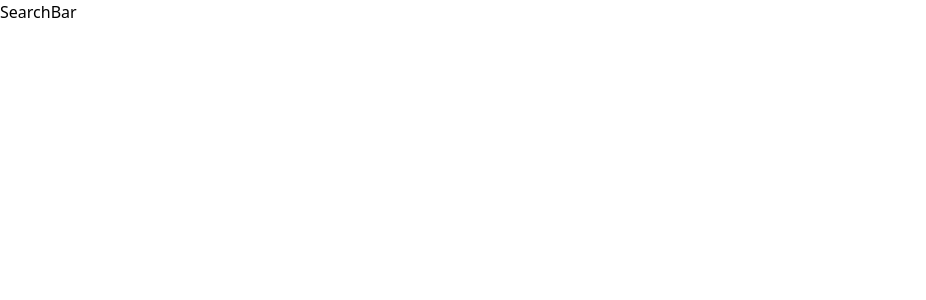
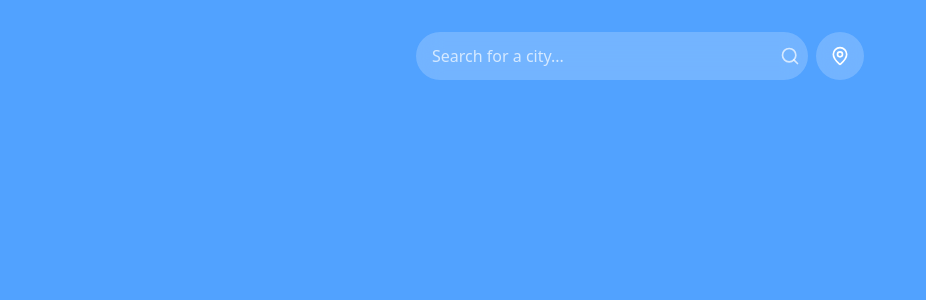
Before and after one commit to nvtai24/weather-app, a React (Vite) app: page / in a window 1280 px wide. Shown: the top 300 px of the page, without its empty margins (0-926 px from the left). Built offline with nearby package versions, Linux system fonts and the light colour scheme.

Commit message:
feat: searchbar component

```diff
--- a/package.json
+++ b/package.json
@@ -12,6 +12,8 @@
   "dependencies": {
     "@tailwindcss/vite": "^4.1.8",
     "axios": "^1.9.0",
+    "framer-motion": "^12.16.0",
+    "lucide-react": "^0.511.0",
     "react": "^19.1.0",
     "react-dom": "^19.1.0",
     "tailwindcss": "^4.1.8"
--- a/src/App.tsx
+++ b/src/App.tsx
@@ -1,13 +1,26 @@
-import './App.css'
-import SearchBar from './components/SearchBar'
+import "./App.css";
+import SearchBar from "./components/SearchBar";
 
 function App() {
+  function handleSearch(city: string): void {
+    throw new Error("Function not implemented.");
+  }
+
+  function handleLocationRequest(): void {
+    throw new Error("Function not implemented.");
+  }
 
   return (
     <>
-      <SearchBar/>
+      <div className="bg-blue-400 h-screen py-8">
+        <SearchBar
+          onSearch={handleSearch}
+          onLocationRequest={() => {}}
+          isLoading={false}
+        />
+      </div>
     </>
-  )
+  );
 }
 
-export default App
+export default App;
--- a/src/components/SearchBar.tsx
+++ b/src/components/SearchBar.tsx
@@ -1,5 +1,64 @@
-export default function SearchBar() {
+import { MapPin, Search } from "lucide-react";
+import { motion } from "framer-motion";
+import { useState, type FC } from "react";
 
-    return <>SearchBar</>
+interface SearchBarProps {
+  onSearch: (city: string) => void;
+  onLocationRequest: () => void;
+  isLoading: boolean;
+}
 
+const SearchBar: FC<SearchBarProps> = ({
+  onSearch,
+  onLocationRequest,
+  isLoading,
+}) => {
+  const [query, setQuery] = useState("");
+
+  const handleSubmit = (e: React.FormEvent) => {
+    e.preventDefault();
+    if (query.trim()) {
+      onSearch(query.trim());
+    }
+  };
+
+  const handleLocationRequest = () => {
+    setQuery("");
+    onLocationRequest();
+  };
+
+  return (
+    <>
+      <motion.div
+        initial={{ opacity: 0, y: -20 }}
+        animate={{ opacity: 1, y: 0 }}
+        transition={{ duration: 0.5 }}
+        className="w-full max-w-md mx-auto flex gap-2"
+      >
+        <form onSubmit={handleSubmit} className="flex-1 relative">
+          <input
+            type="text"
+            value={query}
+            onChange={(e) => setQuery(e.target.value)}
+            placeholder="Search for a city..."
+            className="w-full h-10 sm:h-12 px-4 py-2 rounded-full bg-white/20 backdrop-blur-md text-white placeholder-white/70 outline-none focus:ring-2 focus:ring-white/30 text-sm sm:text-base"
+            disabled={isLoading}
+          />
+          <button
+            type="submit"
+            className="absolute right-2 top-1/2 -translate-y-1/2 text-white/70 hover:text-white transition-colors disabled:opacity-50"
+            disabled={isLoading}
+          >
+            <Search className="w-4 h-4 sm:w-5 sm:h-5" />
+          </button>
+        </form>
+
+        <motion.button className="w-10 h-10 sm:w-12 sm:h-12 rounded-full bg-white/20 backdrop-blur-md text-white flex items-center justify-center transition-colors hover:bg-white/30 disabled:opacity-50">
+          <MapPin className="w-4 h-4 sm:w-5 sm:h-5" />
+        </motion.button>
+      </motion.div>
+    </>
+  );
 };
+
+export default SearchBar;
```
Also changed, not shown: 1 other file (tests, documents, lock files or other folders).
